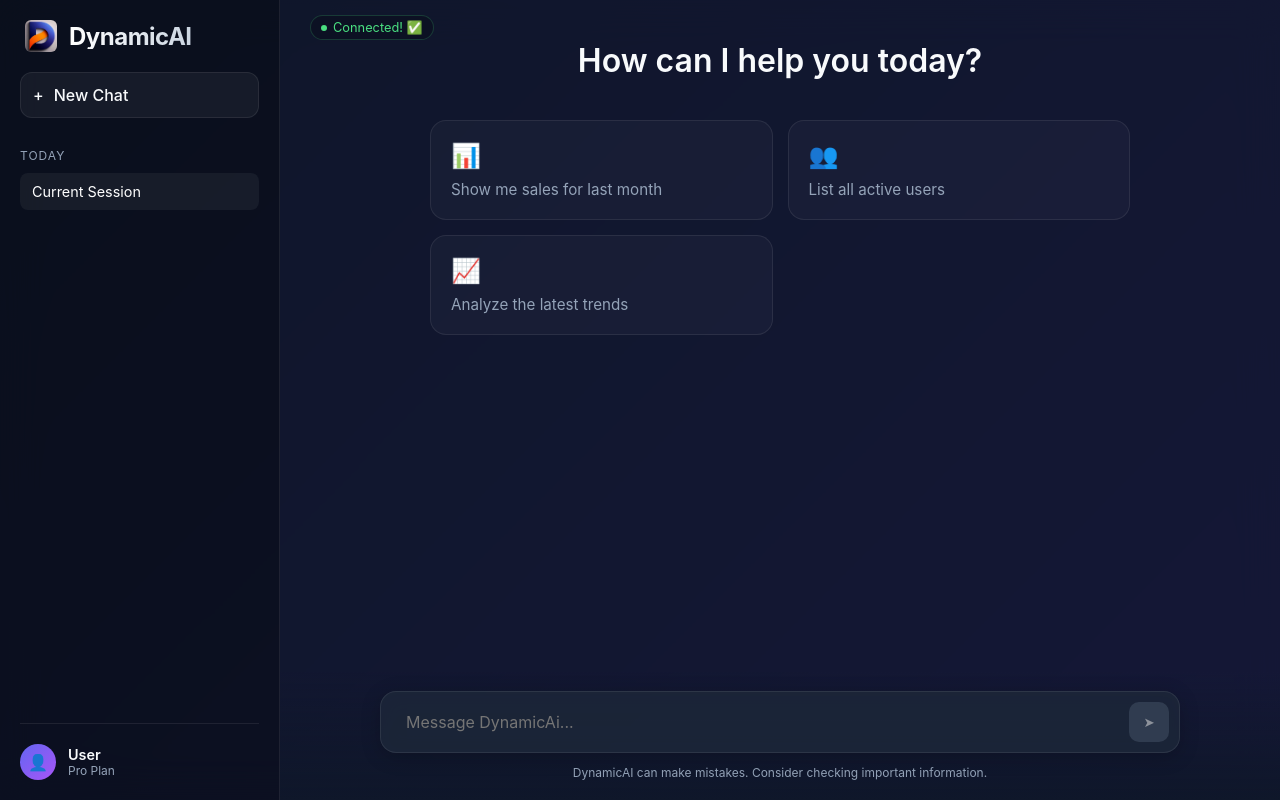
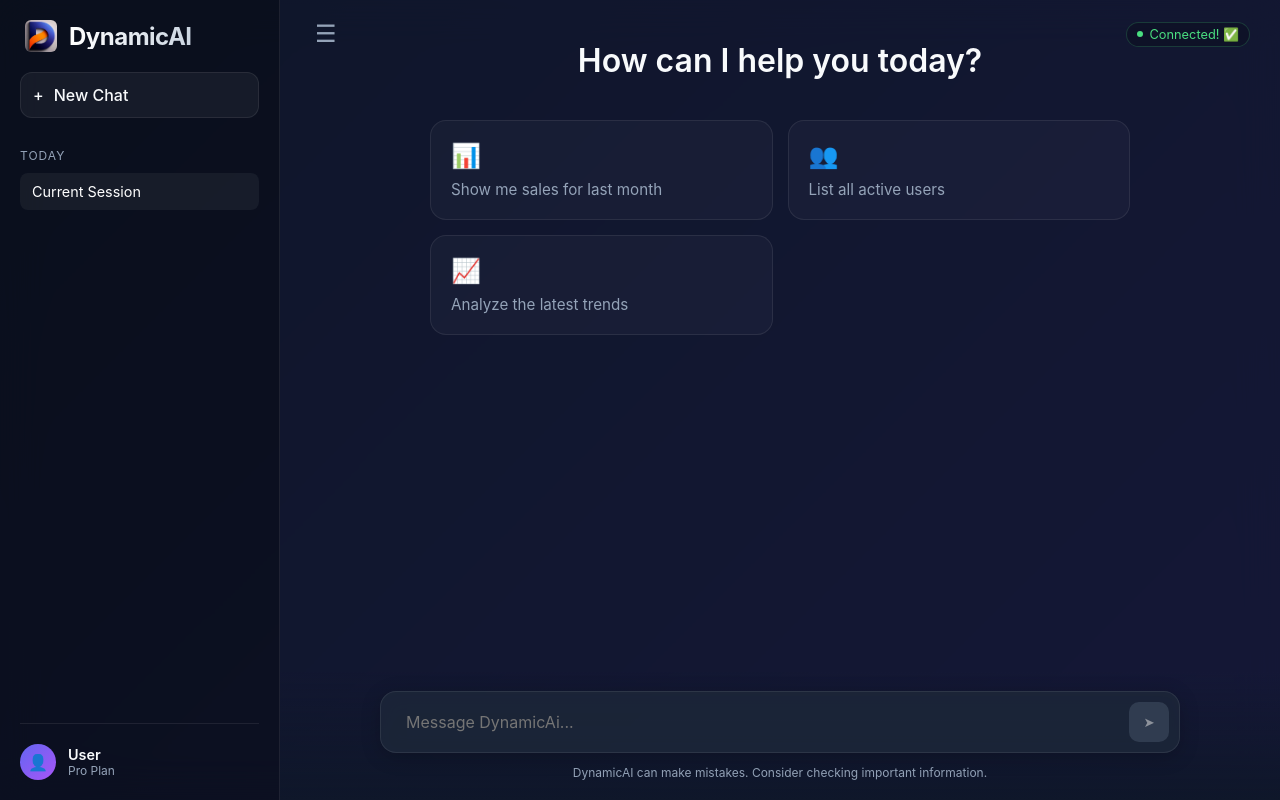
Before and after one commit to MazenDarweesh/DynamicAi, an Angular app in the folder DynamicAi.UI/: page / in a window 1280 px wide. Built offline with nearby package versions, Linux system fonts and the light colour scheme.

Commit message:
adding toggiling button to sidebar

```diff
--- a/DynamicAi.UI/src/app/app.css
+++ b/DynamicAi.UI/src/app/app.css
@@ -35,6 +35,17 @@
     display: flex;
     flex-direction: column;
     padding: 20px;
+    transition: width 0.3s ease, padding 0.3s ease, opacity 0.3s ease;
+    overflow: hidden;
+    white-space: nowrap;
+    /* Prevent text wrapping during transition */
+}
+
+.sidebar.closed {
+    width: 0;
+    padding: 0;
+    border-right: none;
+    opacity: 0;
 }
 
 .sidebar-header {
@@ -160,6 +171,28 @@ header {
     left: 0;
     right: 0;
     z-index: 10;
+}
+
+.menu-toggle {
+    background: none;
+    border: none;
+    color: var(--text-muted);
+    cursor: pointer;
+    font-size: 1.5rem;
+    padding: 5px;
+    border-radius: 6px;
+    transition: color 0.2s, background 0.2s;
+    margin-right: 15px;
+    /* Spacing from status badge */
+    display: flex;
+    /* Align icon */
+    align-items: center;
+    justify-content: center;
+}
+
+.menu-toggle:hover {
+    color: white;
+    background: rgba(255, 255, 255, 0.1);
 }
 
 .status-badge {
@@ -510,7 +543,8 @@ tr:hover td {
 .feedback-actions {
     margin-top: 4px;
     display: flex;
-    justify-content: flex-end; /* Align right */
+    justify-content: flex-end;
+    /* Align right */
     padding-top: 4px;
 }
 
@@ -525,11 +559,13 @@ tr:hover td {
     align-items: center;
     justify-content: center;
     transition: all 0.2s;
-    opacity: 0.5; /* Subtle by default */
+    opacity: 0.5;
+    /* Subtle by default */
 }
 
 .dislike-btn:hover:not(:disabled) {
-    background: rgba(255, 255, 255, 0.05); /* Very subtle hover bg */
+    background: rgba(255, 255, 255, 0.05);
+    /* Very subtle hover bg */
     color: var(--text-main);
     opacity: 1;
 }
@@ -537,5 +573,6 @@ tr:hover td {
 .dislike-btn:disabled {
     opacity: 1;
     cursor: default;
-    color: #4ade80; /* Green check for reported */
+    color: #4ade80;
+    /* Green check for reported */
 }
--- a/DynamicAi.UI/src/app/app.html
+++ b/DynamicAi.UI/src/app/app.html
@@ -1,7 +1,7 @@
 <div class="app-container">
   <div class="glass-layout">
     <!-- Sidebar -->
-    <div class="sidebar">
+    <div class="sidebar" [class.closed]="!isSidebarOpen">
       <div class="sidebar-header">
         <img src="squareLogo.jpeg" alt="DynamicAi Logo" class="brand-logo">
         <div class="brand-name">DynamicAI</div>
@@ -29,6 +29,11 @@
     <div class="main-content">
       <!-- Header / Status -->
       <header>
+        <!-- Menu Toggle Button -->
+        <button class="menu-toggle" (click)="toggleSidebar()" title="Toggle Sidebar">
+          ☰
+        </button>
+
         <div class="status-badge"
           [ngClass]="{'connected': status === 'Connected! ✅', 'error': status.includes('Failed')}">
           <span class="dot"></span> {{ status }}
--- a/DynamicAi.UI/src/app/app.ts
+++ b/DynamicAi.UI/src/app/app.ts
@@ -22,12 +22,17 @@ export class App implements OnInit, AfterViewChecked {
   question = '';
   messages: ChatMessage[] = [];
   loading = false;
+  isSidebarOpen = true; // Sidebar state
 
   constructor(private apiService: ApiService, private cdr: ChangeDetectorRef) { }
 
   ngOnInit() {
     // Initial check disabled to save tokens
     // this.checkConnection();
+  }
+
+  toggleSidebar() {
+    this.isSidebarOpen = !this.isSidebarOpen;
   }
 
   ngAfterViewChecked() {
```
